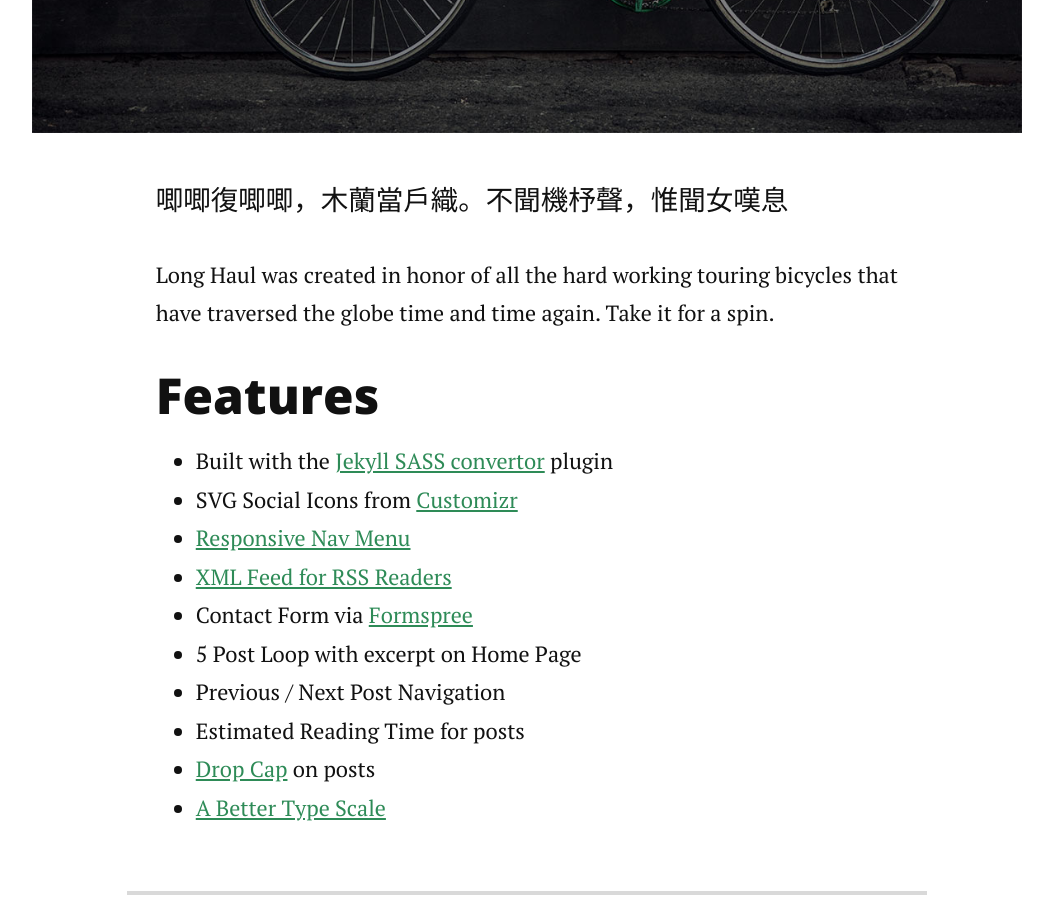
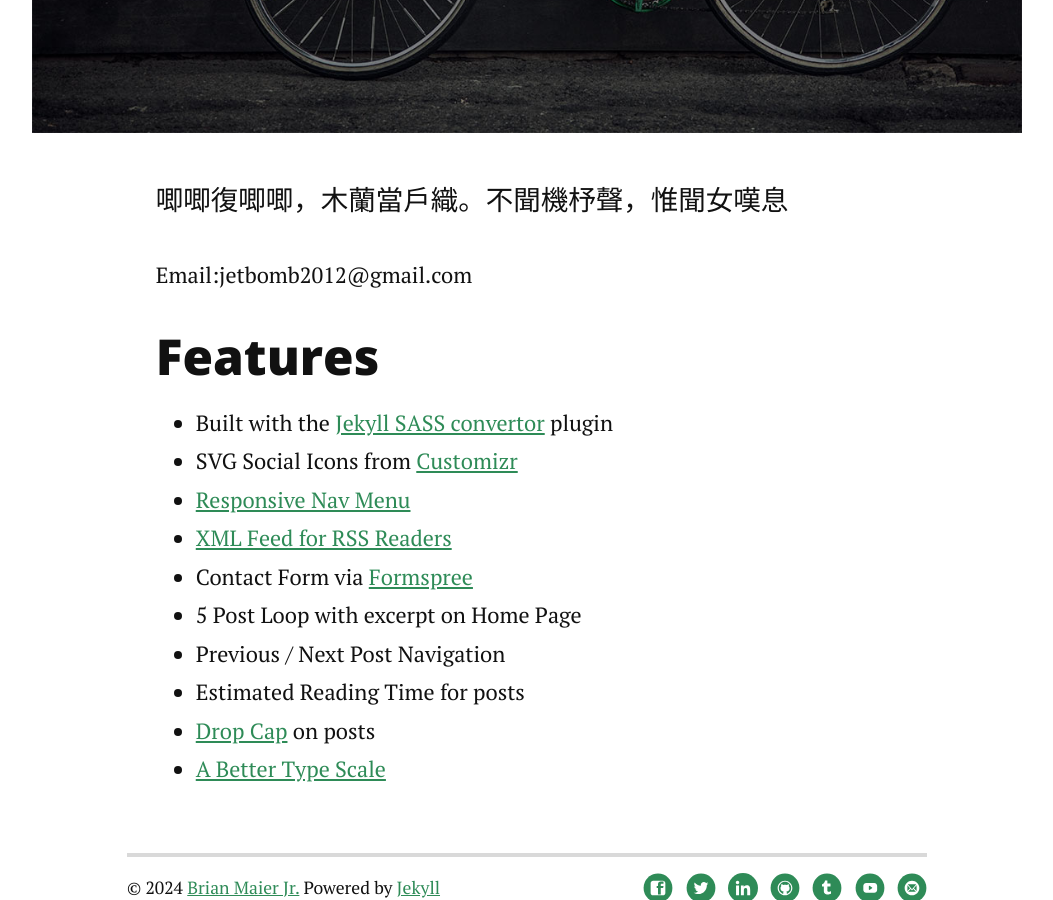
Before and after one commit to jetbomb2012/5711438, a Jekyll site: the page built from about.md, in a window 1280 px wide and 900 px high, scrolled down 1024 px. Shown: the whole window, without its empty margins (113-1166 px from the left). Built offline with Jekyll 4.4.1, drawn with Linux system fonts in a browser that asks for light colours; nearby versions of some CDN libraries.

Commit message:
Update about.md

```diff
--- a/about.md
+++ b/about.md
@@ -7,7 +7,7 @@ title: 關於桃子姐姐
 	<h1 class="pageTitle">關於桃子姐姐</h1>
 	<img src="{{ '/assets/img/touring.jpg' | relative_url }}" alt="">
 	<p class="intro">唧唧復唧唧，木蘭當戶織。不聞機杼聲，惟聞女嘆息 </p>
-	<p>Long Haul was created in honor of all the hard working touring bicycles that have traversed the globe time and time again. Take it for a spin.</p>
+	<p>Email:jetbomb2012@gmail.com</p>
 	<h2>Features</h2>
 	<ul>
 		<li>Built with the <a href="https://github.com/jekyll/jekyll-sass-converter">Jekyll SASS convertor</a> plugin</li>
```
